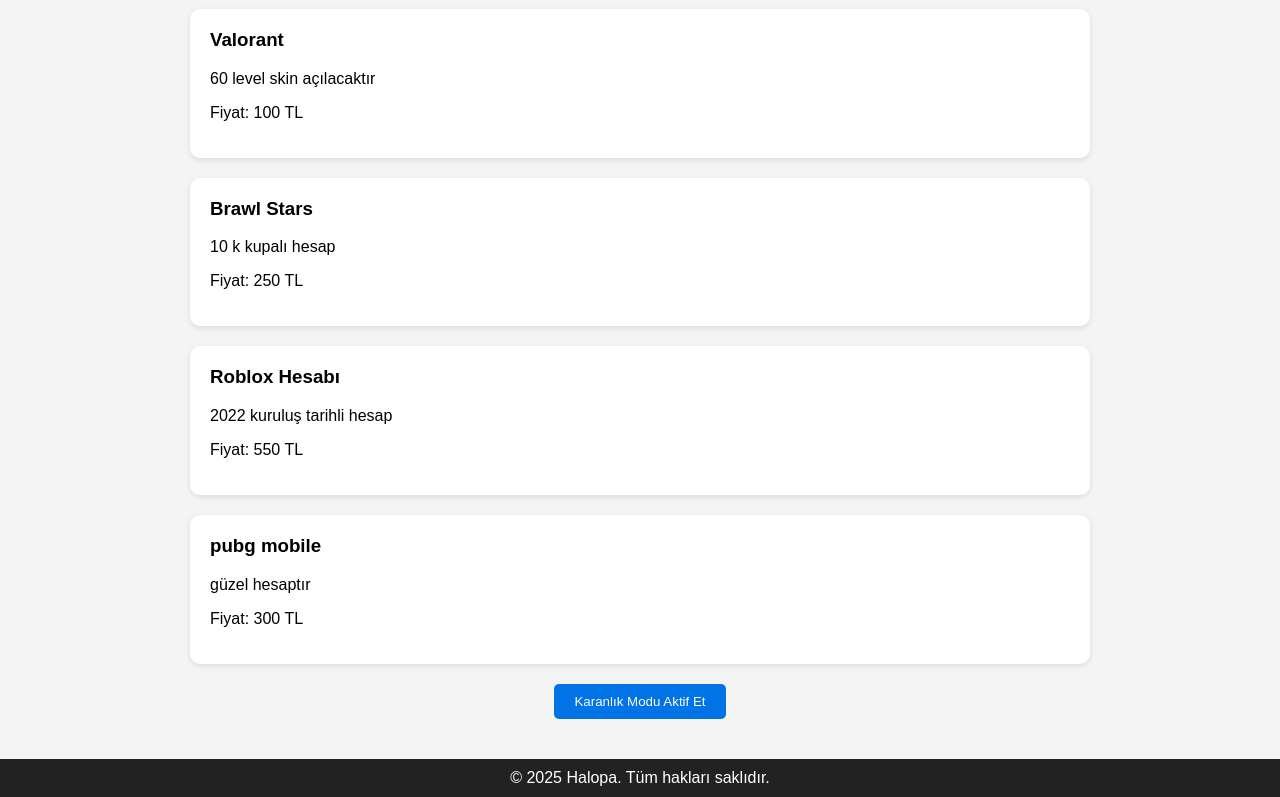
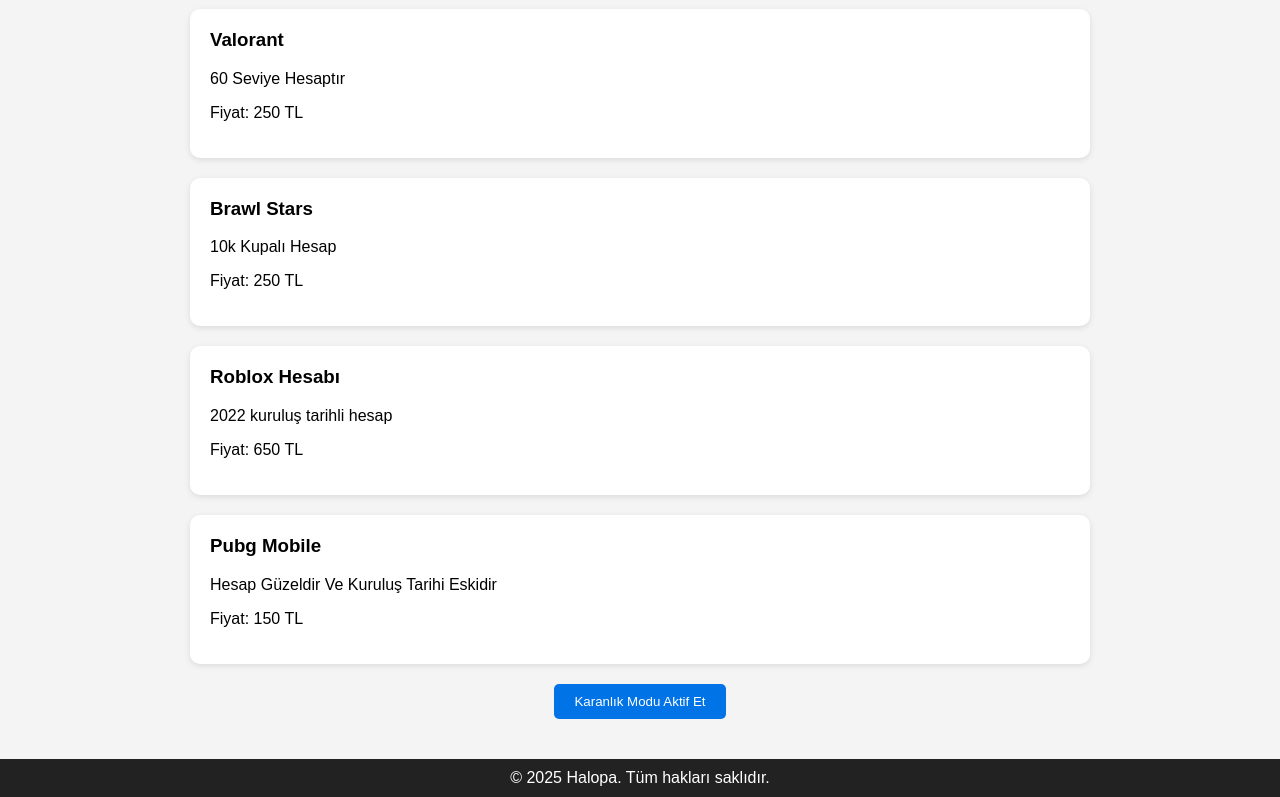
Before and after one commit to halopa34/halopa34.github.io, a plain HTML site: page hesap.html in a window 1280 px wide. Shown: the part 149-946 px from the top of the page. Drawn offline with Linux system fonts and the light colour scheme.

Commit message:
Update hesap.html

```diff
--- a/hesap.html
+++ b/hesap.html
@@ -101,26 +101,26 @@
 
         <div class="account-card">
             <h3>Valorant</h3>
-            <p>60 level skin açılacaktır</p>
-            <p>Fiyat: 100 TL</p>
+            <p>60 Seviye Hesaptır</p>
+            <p>Fiyat: 250 TL</p>
         </div>
 
         <div class="account-card">
             <h3>Brawl Stars</h3>
-            <p>10 k kupalı hesap</p>
+            <p>10k Kupalı Hesap</p>
             <p>Fiyat: 250 TL</p>
         </div>
 
         <div class="account-card">
             <h3>Roblox Hesabı</h3>
             <p>2022 kuruluş tarihli hesap</p>
-            <p>Fiyat: 550 TL</p>
+            <p>Fiyat: 650 TL</p>
         </div>
 
         <div class="account-card">
-            <h3>pubg mobile</h3>
-            <p>güzel hesaptır</p>
-            <p>Fiyat: 300 TL</p>
+            <h3>Pubg Mobile</h3>
+            <p>Hesap Güzeldir Ve Kuruluş Tarihi Eskidir</p>
+            <p>Fiyat: 150 TL</p>
         </div>
 
         <!-- Daha fazla hesap kartı buraya eklenebilir -->
```
